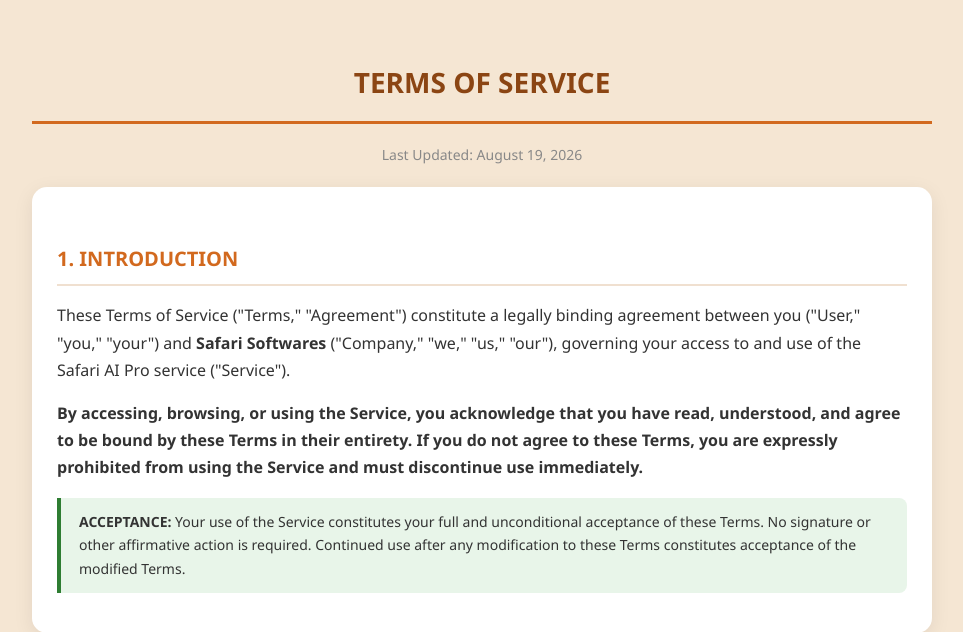
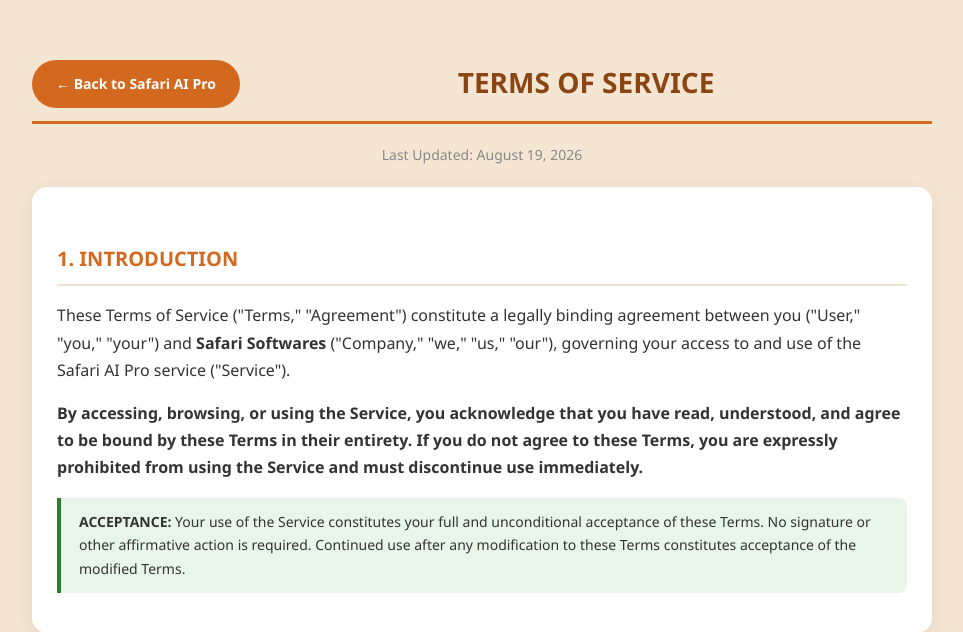
Before and after one commit to safarisoftwares-code/safari-ai-pro, a FastAPI app: page /terms in a window 1280 px wide. Shown: the top 632 px of the page, without its empty margins (158-1121 px from the left). Run offline with FastAPI, Linux system fonts and the light colour scheme; parts of the project's set-up code (start-up, migrations or seed data) failed here and were passed over.

Commit message:
Added top back buttons to Terms and Privacy pages

```diff
--- a/templates/privacy.html
+++ b/templates/privacy.html
@@ -17,12 +17,14 @@ table{width:100%;border-collapse:collapse;margin:15px 0;font-size:13px}
 th{background:#d2691e;color:#fff;padding:10px;text-align:left;border:1px solid #e0c8a8}
 td{padding:8px 10px;border:1px solid #e0c8a8}
 .back-btn{display:inline-block;background:#d2691e;color:#fff;padding:12px 24px;border-radius:25px;text-decoration:none;font-weight:bold;margin-top:20px;font-size:14px}
+.top-back{margin-bottom:20px;float:left}
 .back-btn:hover{background:#8b4513}
 .footer{text-align:center;margin-top:40px;padding-top:20px;border-top:2px solid #d2691e;font-size:12px;color:#999}
 </style>
 </head>
 <body>
 
+<a href="/" class="back-btn top-back">← Back to Safari AI Pro</a>
 <h1>PRIVACY POLICY</h1>
 <p style="text-align:center;color:#888;font-size:14px">Last Updated: August 19, 2026</p>
 
--- a/templates/terms.html
+++ b/templates/terms.html
@@ -17,12 +17,14 @@ table{width:100%;border-collapse:collapse;margin:15px 0;font-size:13px}
 th{background:#d2691e;color:#fff;padding:10px;text-align:left;border:1px solid #e0c8a8}
 td{padding:8px 10px;border:1px solid #e0c8a8}
 .back-btn{display:inline-block;background:#d2691e;color:#fff;padding:12px 24px;border-radius:25px;text-decoration:none;font-weight:bold;margin-top:20px;font-size:14px}
+.top-back{margin-bottom:20px;float:left}
 .back-btn:hover{background:#8b4513}
 .footer{text-align:center;margin-top:40px;padding-top:20px;border-top:2px solid #d2691e;font-size:12px;color:#999}
 </style>
 </head>
 <body>
 
+<a href="/" class="back-btn top-back">← Back to Safari AI Pro</a>
 <h1>TERMS OF SERVICE</h1>
 <p style="text-align:center;color:#888;font-size:14px">Last Updated: August 19, 2026</p>
 
```
